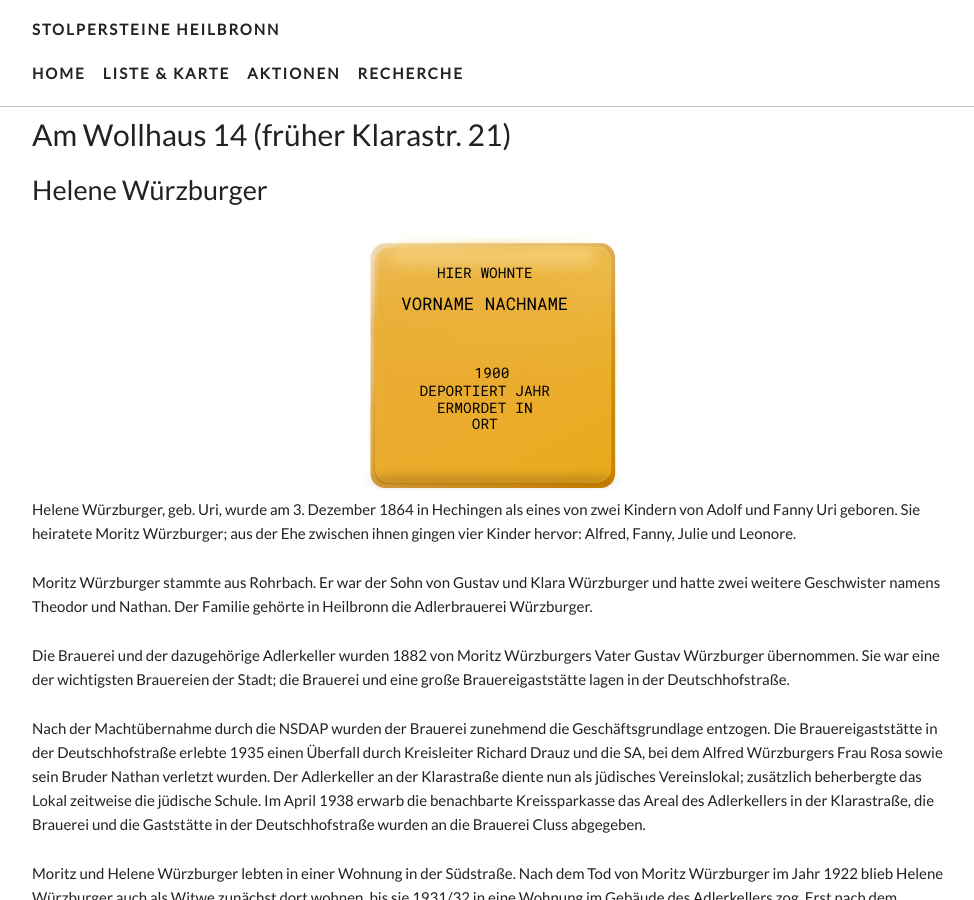
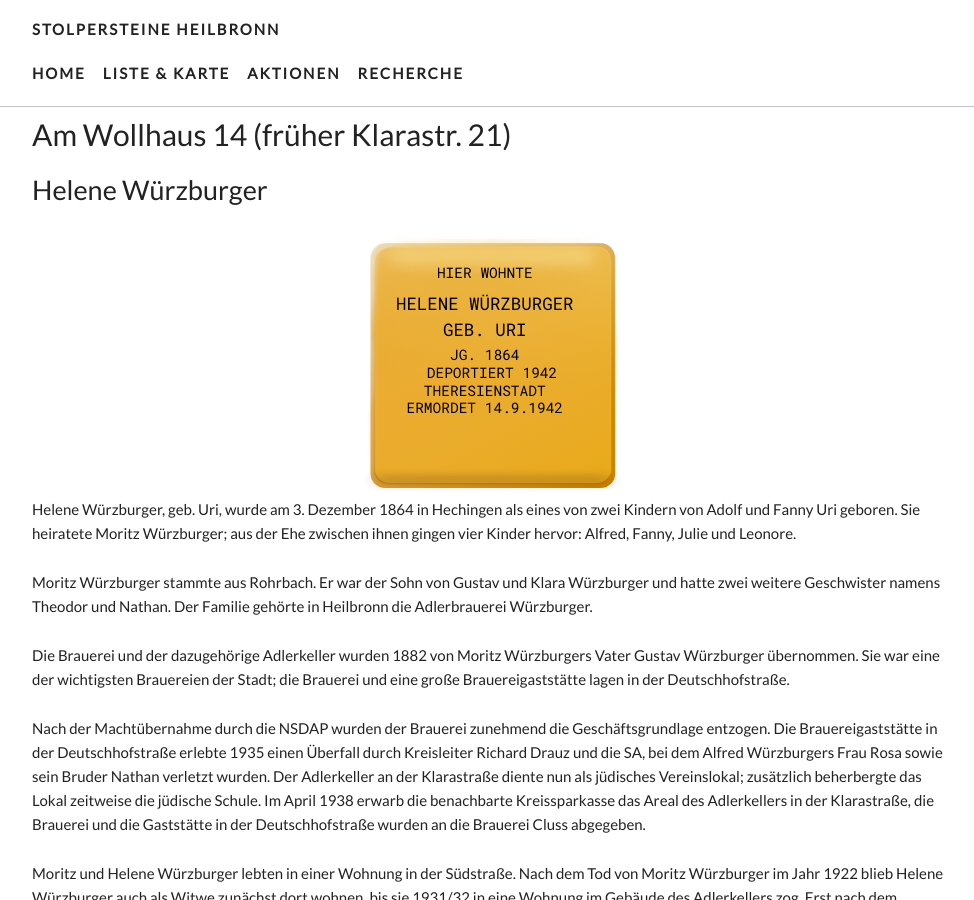
Before and after one commit to opendata-heilbronn/stolpersteine, a Jekyll site: the page built from _list/am-wollhaus-14.markdown, in a window 1280 px wide and 900 px high. Shown: the whole window, without its empty margins (148-1122 px from the left). Built offline with Jekyll 4.4.1, drawn with Linux system fonts in a browser that asks for light colours; nearby versions of some CDN libraries; some web fonts are replaced.

Commit message:
Updated Am Wollhaus 14

```diff
--- a/_list/am-wollhaus-14.markdown
+++ b/_list/am-wollhaus-14.markdown
@@ -3,6 +3,14 @@ title: Am Wollhaus 14 (früher Klarastr. 21)
 date: 2019-06-26 10:01:00 Z
 names: Helene Würzburger
 paten: Corinna Merle, Vivien Schwarz | Mönchseegymnasium Heilbronn
+steine:
+- - HIER WOHNTE
+  - HELENE WÜRZBURGER
+  - GEB. URI
+  - JG. 1864
+  - DEPORTIERT 1942
+  - THERESIENSTADT
+  - ERMORDET 14.9.1942
 ---
 
 Helene Würzburger, geb. Uri, wurde am 3. Dezember 1864 in Hechingen als eines von zwei Kindern von Adolf und Fanny Uri geboren. Sie heiratete Moritz Würzburger; aus der Ehe zwischen ihnen gingen vier Kinder hervor: Alfred, Fanny, Julie und Leonore.
```
